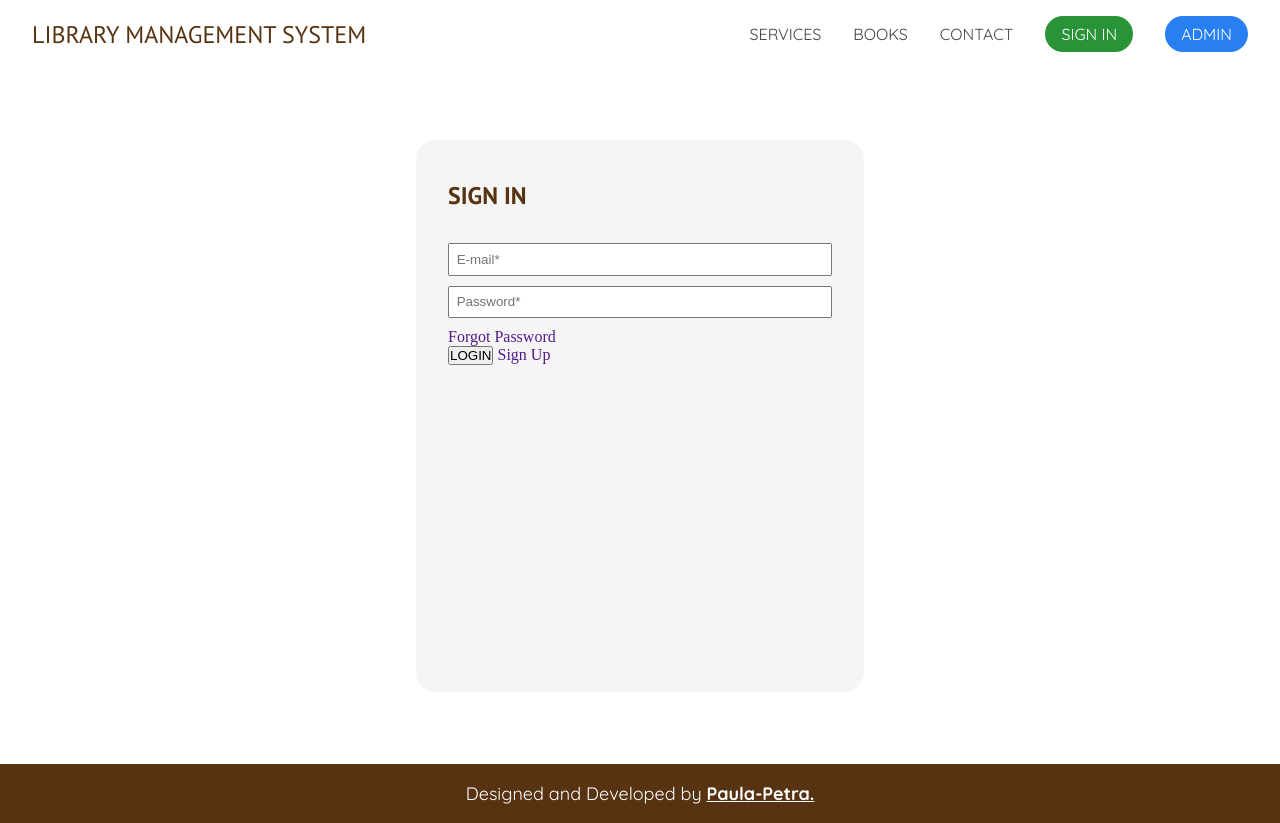
After one commit to paula-petra/library-management-system, a PHP site: page /signin.php in a window 1280 px wide. The commit adds this page. Run offline with PHP 8.4, Linux system fonts and the light colour scheme.

Commit message:
Add files via upload

```diff
--- a/index.php
+++ b/index.php
@@ -29,7 +29,7 @@
                     <li><a class="nav-list-items" href="#services-section">SERVICES</a></li>
                     <li><a class="nav-list-items" href="#books-section">BOOKS</a></li>
                     <li><a class="nav-list-items" href="#contact-section">CONTACT</a></li>
-                    <li class="nav-user" id="nav-sign-in"><a href="">SIGN IN</a></li>
+                    <li class="nav-user" id="nav-sign-in"><a href="signin.php">SIGN IN</a></li>
                     <li class="nav-user" id="nav-admin"><a href="">ADMIN</a></li>
                 </ul>
             </div>
--- /dev/null
+++ b/signin.php
@@ -0,0 +1,66 @@
+<!DOCTYPE html>
+<html lang="en">
+<head>
+    <meta charset="UTF-8">
+    <meta http-equiv="X-UA-Compatible" content="IE=edge">
+    <meta name="viewport" content="width=device-width, initial-scale=1.0">
+    <title>Sign In - Library Management System</title>
+    <link rel="preconnect" href="https://fonts.googleapis.com">
+    <link rel="preconnect" href="https://fonts.gstatic.com" crossorigin>
+    <link href="https://fonts.googleapis.com/css2?family=Quicksand:wght@300;400;500;600;700&display=swap" rel="stylesheet">
+    <link rel="preconnect" href="https://fonts.googleapis.com">
+    <link rel="preconnect" href="https://fonts.gstatic.com" crossorigin>
+    <link href="https://fonts.googleapis.com/css2?family=PT+Sans:ital,wght@0,400;0,700;1,400;1,700&display=swap" rel="stylesheet">
+    <link rel="stylesheet" href="style.css">
+</head>
+
+<body>
+
+    <header class="page-header">
+
+            <nav class="nav-bar" id="main-nav">
+
+                <div>
+                    <a href="index.php" class="page-title">LIBRARY MANAGEMENT SYSTEM</a>
+                </div>
+
+                <div>
+                    <ul class="main-nav-list">
+                        <li><a class="nav-list-items" href="index.php#services-section">SERVICES</a></li>
+                        <li><a class="nav-list-items" href="index.php#books-section">BOOKS</a></li>
+                        <li><a class="nav-list-items" href="index.php#contact-section">CONTACT</a></li>
+                        <li class="nav-user" id="nav-sign-in"><a href="signin.php">SIGN IN</a></li>
+                        <li class="nav-user" id="nav-admin"><a href="">ADMIN</a></li>
+                    </ul>
+                </div>
+            </nav>
+        </header>
+
+        <main class="form-pages">
+            <div class="form-container">
+                <form action="">
+                    <div class="form-title">
+                        <h2>SIGN IN</h2>
+                    </div>
+
+                    <div class="form-fields">
+                        <input type="email" name="email" id="email" placeholder="E-mail*" pattern="[a-z0-9._%+-]+@[a-z0-9.-]+\.[a-z]{2,}$" required>
+                        <input type="password" name="password" id="password" placeholder="Password*" required>
+                        <a href="">Forgot Password</a>
+                    </div>
+
+                    <div>
+                        <input type="submit" value="LOGIN">
+
+                        <a href="">Sign Up</a>
+                    </div>
+                </form>
+            </div>
+        </main>
+
+        <footer>
+            <p>Designed and Developed by <b><a href="https://portfolio-task.paulapetra.repl.co/" target="_blank">Paula-Petra.</a></b></p>
+        </footer>
+
+</body>
+</html>
--- a/style.css
+++ b/style.css
@@ -1,6 +1,10 @@
 *{
     margin: 0;
     padding: 0;
+}
+
+html{
+    scroll-behavior: smooth;
 }
 
 body{
@@ -246,3 +250,45 @@ footer p a{
 footer p a:hover{
     color: #277ff2;
 }
+
+.form-pages{
+    padding-top: 4.25em;
+    height: 87vh;
+}
+
+.form-container{
+    height: 100%;
+    display: flex;
+    flex-direction: column;
+    align-items: center;
+    justify-content: center;
+}
+
+.form-container form{
+    padding: 2em;
+    height: 70%;
+    width: 30%;
+    background-color: #f5f5f5;
+    border-radius: 20px;
+    display: flex;
+    flex-direction: column;
+}
+
+.form-title{
+    margin: 0.5em 0 2em;
+}
+
+.form-title h2{
+    font-family:'PT Sans', sans-serif;
+    color: #573311;
+}
+
+.form-fields{
+    display: flex;
+    flex-direction: column;
+}
+
+.form-fields input{
+    padding: 0.5em;
+    margin-bottom: 0.75em;
+}
```
